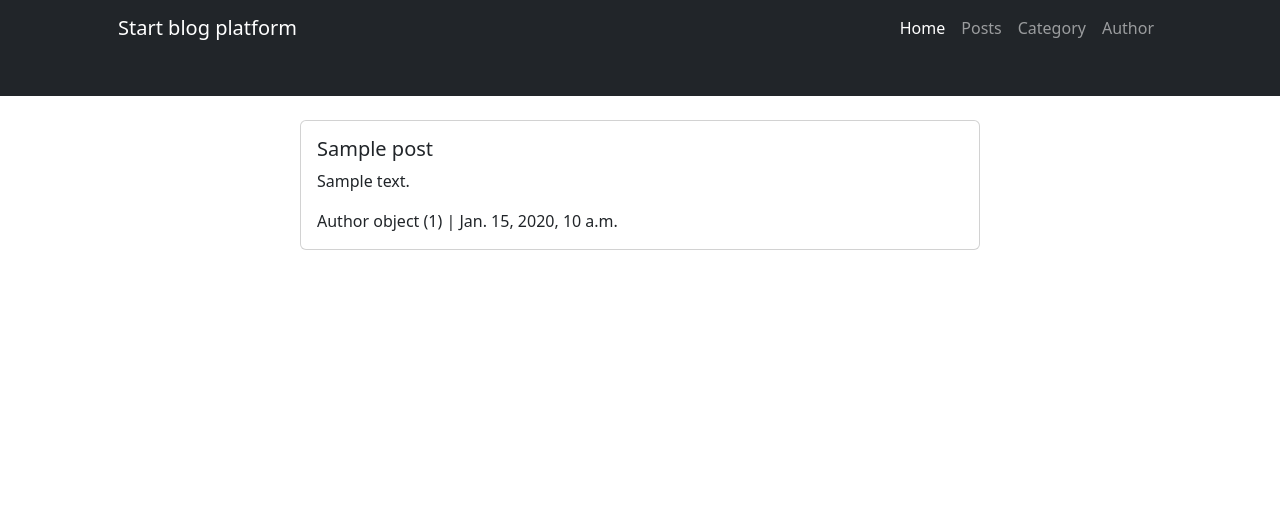
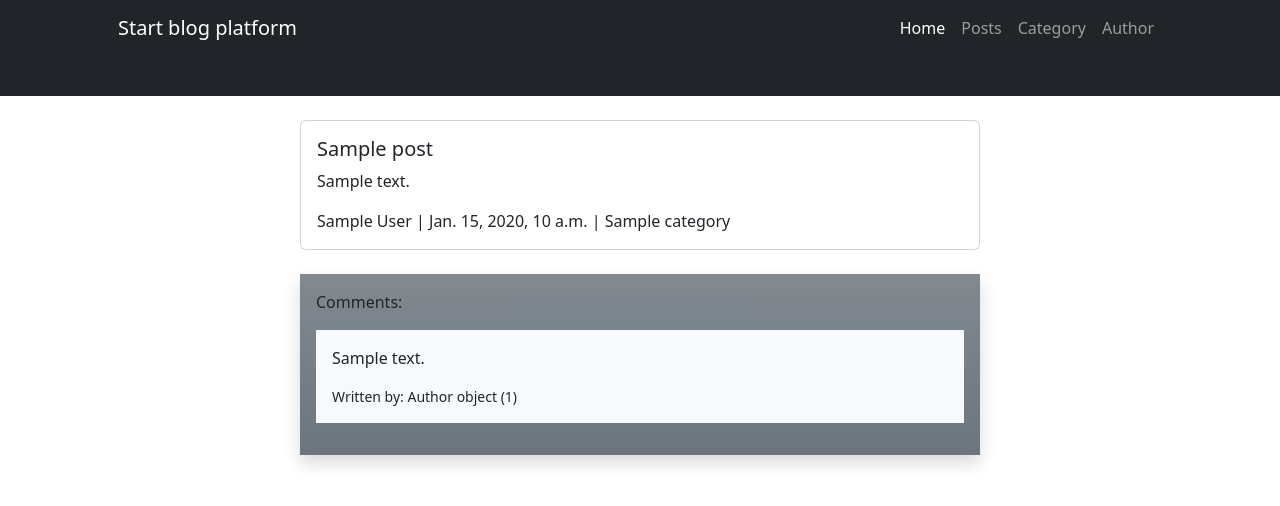
Before and after one commit to rezatn0934/CW-98, a Django app: page /post/1/ in a window 1280 px wide. Shown: the top 506 px of the page. Run offline with Django 4.2, Linux system fonts and the light colour scheme; tables that the repository leaves empty hold one stand-in row (values such as "Sample post"); some libraries are stand-ins or nearby versions.

Commit message:
feat: add post comment

```diff
--- a/CW/week15/blogplatform/templates/blog/post_detail.html
+++ b/CW/week15/blogplatform/templates/blog/post_detail.html
@@ -8,8 +8,17 @@
             <div class="card-body">
               <h5 class="card-title">{{ post.title }}</h5>
               <p class="card-text">{{ post.content }}</p>
-              <p class="card-text">{{ post.author }} | {{ post.publication_date }}</p>
+              <p class="card-text"><a class="text-dark text-decoration-none" href="{% url 'author_detail' post.author.pk %}">{{ post.author.name }}</a> | {{ post.publication_date }} | <a class="text-dark text-decoration-none" href="{% url 'category_detail' post.category.pk %}">{{ post.category.name }}</a></p>
             </div>
+          </div>
+          <div class="bg-secondary shadow bg-gradient my-3 py-3 px-3">
+                <p>Comments:</p>
+                {% for comment in comments %}
+                    <div  class="bg-light my-3 py-3 px-3">
+                        <p>{{ comment.content }}</p>
+                        <small>Written by: {{ comment.author }}</small>
+                    </div>
+                {% endfor %}
           </div>
       </div>
     </div>
```
